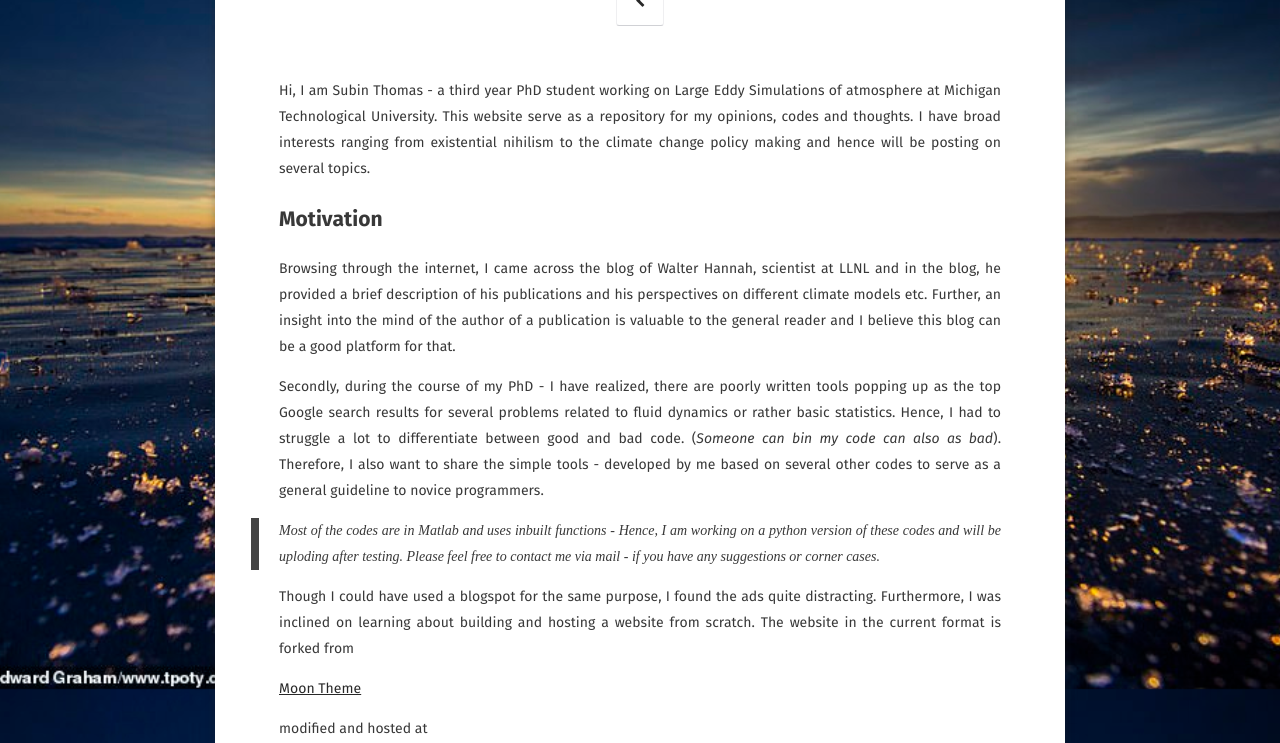
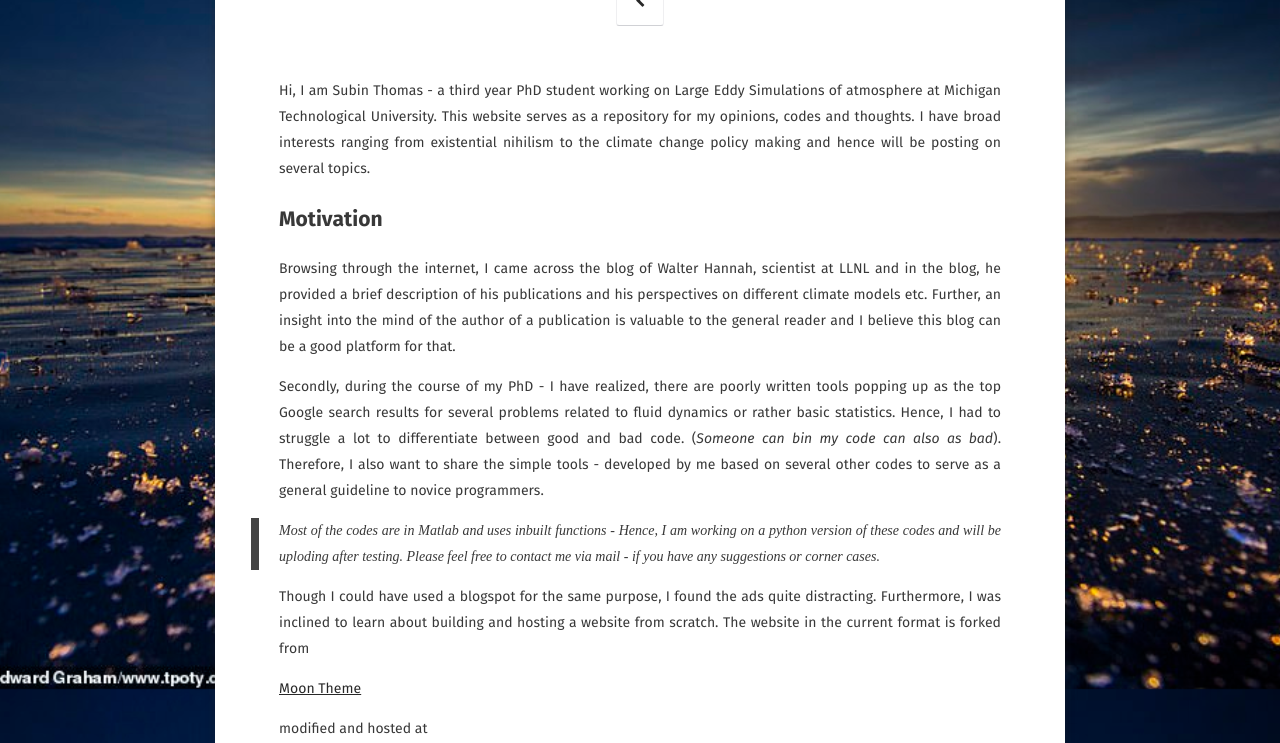
Before and after one commit to naivethoughts/naivethoughts.github.io, a Jekyll site: the page built from about/index.md, in a window 1280 px wide. Shown: the part 211-954 px from the top of the page. Built offline with Jekyll 4.4.1, drawn with Linux system fonts in a browser that asks for light colours; some web fonts are replaced.

Commit message:
Updates 314

```diff
--- a/about/index.md
+++ b/about/index.md
@@ -1,14 +1,14 @@
 ---
 layout: page
 title: About the author
-tags: [about, author, phd]
+tags: [about, author, PhD]
 date: 2016-03-21
 comments: false
 ---
 
 Hi, I am Subin Thomas - a third year PhD student working on Large Eddy
 Simulations of atmosphere at Michigan Technological University. This website
-serve as a  repository for my opinions, codes and thoughts. I have broad
+serves as a  repository for my opinions, codes and thoughts. I have broad
 interests ranging  from existential nihilism to the climate change policy making
 and hence will be posting on several topics.
 
@@ -28,12 +28,12 @@ lot to differentiate between good and bad code. (*Someone can bin my code can
 also as bad*). Therefore, I also want to share the simple tools - developed by
 me based on several other codes to serve as a general guideline to novice
 programmers.
-> Most of the codes are in Matlab and uses inbuilt functions - Hence, I am working on a python version of these codes and will be uploding
-after testing. Please feel free to contact me via mail - if you have any
-suggestions or corner cases.
+> Most of the codes are in Matlab and uses inbuilt functions - Hence, I am working
+on a python version of these codes and will be uploding after testing. Please
+feel free to contact me via mail - if you have any suggestions or corner cases.
 
 Though I could have used a blogspot for the same purpose, I found the ads quite
-distracting. Furthermore, I was inclined on learning about building and hosting
+distracting. Furthermore, I was inclined to learn about building and hosting
 a website from scratch. The website in the current format is forked from
 
  [Moon Theme](https://taylantatli.github.io/Moon/)
```
Also changed, not shown: _posts/2019-03-13-fourier-transform.md (+2 -2 lines).
